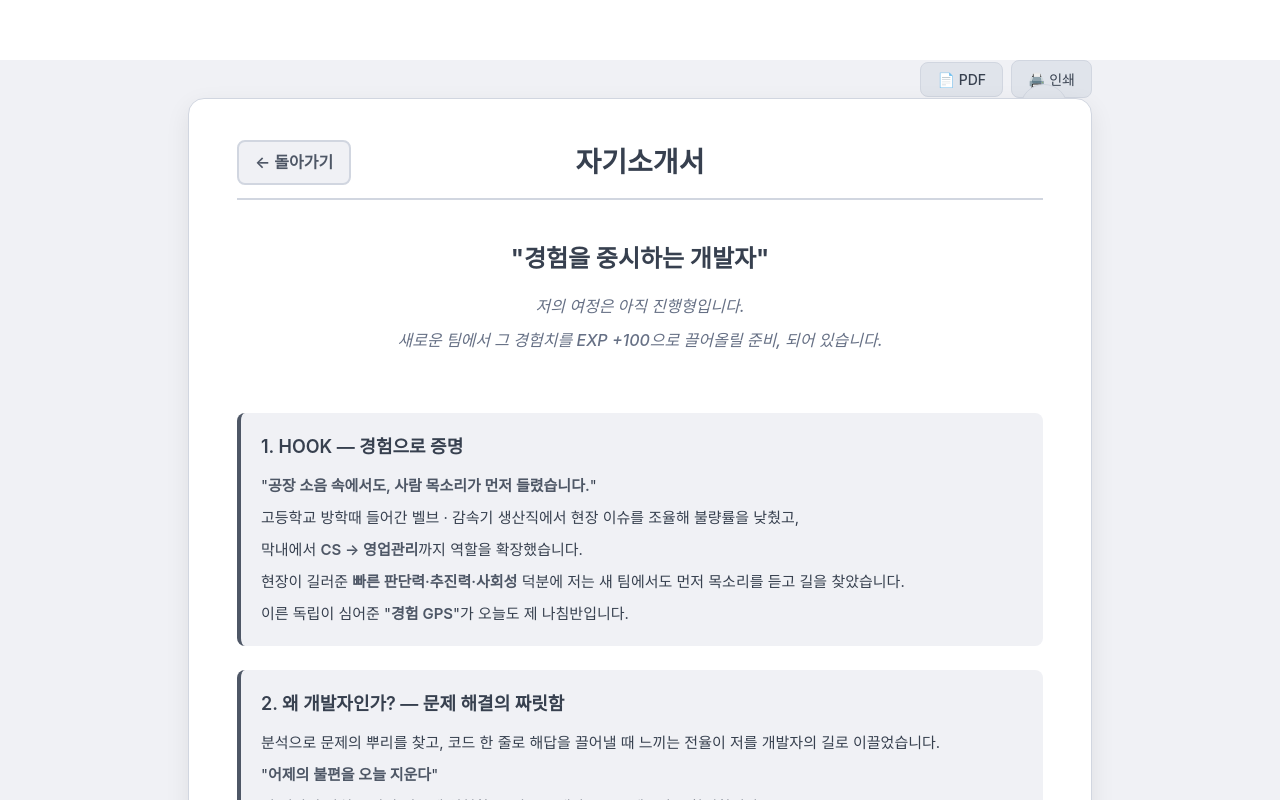
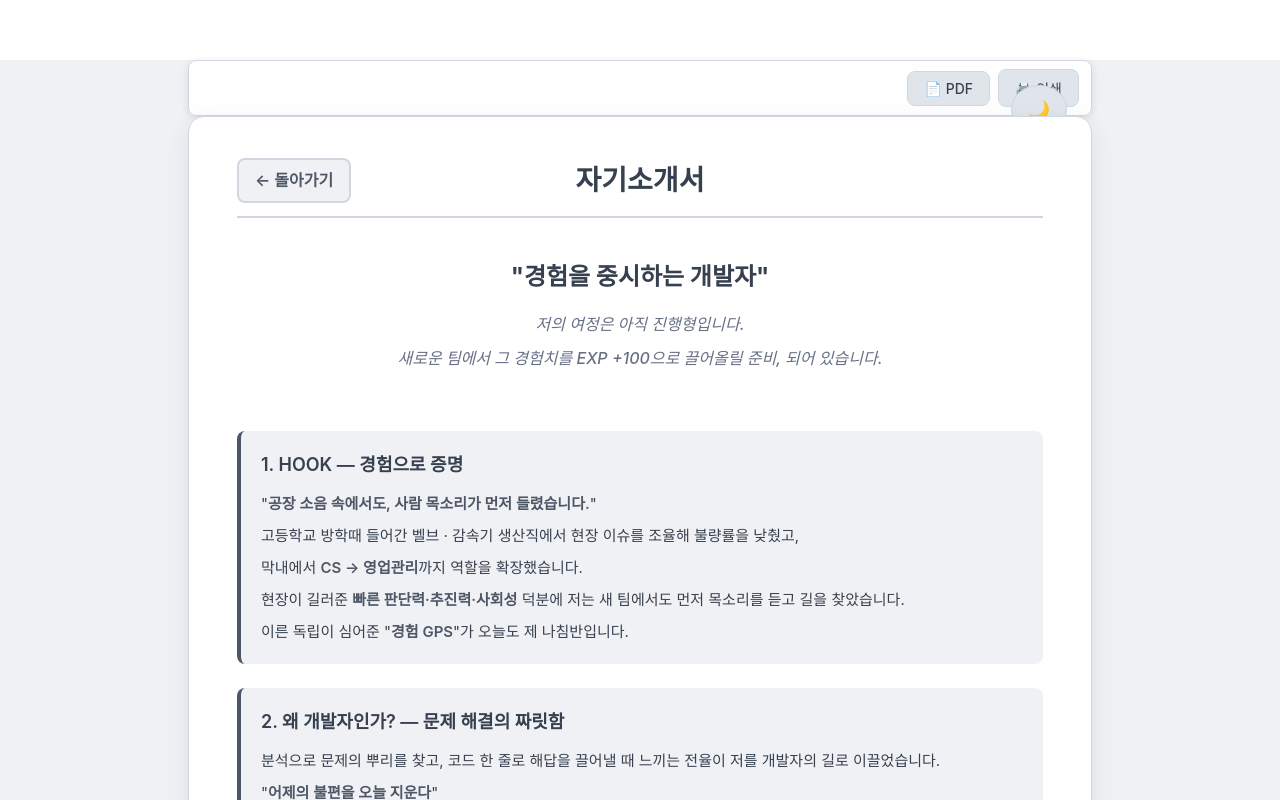
Before and after one commit to noooopa/kim-hoyoung-resume, a React (Vite) app: page /#/statement in a window 1280 px wide. Shown: the top 800 px of the page. Built offline with nearby package versions, Linux system fonts and the light colour scheme; a web font is replaced by a local one.

Commit message:
UI 개선: PDF/인쇄/테마 버튼 스타일 통일 및 한 블록으로 묶기

```diff
--- a/src/App.css
+++ b/src/App.css
@@ -78,28 +78,26 @@ body.dark-theme {
   align-items: center;
   gap: 8px;
   margin-bottom: 0;
-  padding: 0;
+  padding: 8px 12px;
   flex-wrap: nowrap;
   flex-direction: row;
+  background: rgba(255, 255, 255, 0.9);
+  backdrop-filter: blur(10px);
+  border-radius: var(--radius-sm);
+  box-shadow: 0 2px 8px rgba(0, 0, 0, 0.1);
+  border: 1px solid var(--light-border);
 }
 
 
 
 
 
-/* 테마 토글 버튼 */
+/* 테마 토글 버튼 특별 스타일 */
 .theme-toggle {
-  background: var(--light-bg-tertiary);
-  border: 1px solid var(--light-border);
-  border-radius: 50%;
-  width: 48px;
-  height: 48px;
-  font-size: 18px;
-  cursor: pointer;
-  transition: var(--transition);
-  display: flex;
-  align-items: center;
-  justify-content: center;
+  border-radius: var(--radius-sm);
+  width: auto;
+  height: auto;
+  font-size: 14px;
   flex-shrink: 0;
 }
 
@@ -114,9 +112,10 @@ body.dark-theme {
   box-shadow: 0 4px 12px rgba(0,0,0,0.15);
 }
 
-/* PDF 및 인쇄 버튼 */
+/* 모든 버튼 공통 스타일 */
 .pdf-button,
-.print-button {
+.print-button,
+.theme-toggle {
   background: var(--light-bg-tertiary);
   border: 1px solid var(--light-border);
   border-radius: var(--radius-sm);
@@ -134,14 +133,16 @@ body.dark-theme {
 }
 
 .dark-theme .pdf-button,
-.dark-theme .print-button {
+.dark-theme .print-button,
+.dark-theme .theme-toggle {
   background: var(--dark-bg-tertiary);
   border-color: var(--dark-border);
   color: var(--dark-text-primary);
 }
 
 .pdf-button:hover,
-.print-button:hover {
+.print-button:hover,
+.theme-toggle:hover {
   transform: scale(1.05);
   box-shadow: 0 4px 12px rgba(0,0,0,0.15);
   background: var(--light-accent);
@@ -149,7 +150,8 @@ body.dark-theme {
 }
 
 .dark-theme .pdf-button:hover,
-.dark-theme .print-button:hover {
+.dark-theme .print-button:hover,
+.dark-theme .theme-toggle:hover {
   background: var(--dark-accent);
   color: var(--dark-bg-primary);
 }
--- a/src/App.jsx
+++ b/src/App.jsx
@@ -65,7 +65,7 @@ function Resume() {
               <p><strong>Name:</strong> 김효영 (Kim Hyo Young)</p>
               <p><strong>Phone:</strong> 010-9553-6280</p>
               <p><strong>Email:</strong> gydud1477@naver.com</p>
-              <p><strong>Address:</strong> 서울 관악구 문성로로</p>
+              <p><strong>Address:</strong> 서울 관악구 문성로</p>
               <p><strong>GitHub:</strong> <a href="https://github.com/noooopa" target="_blank" rel="noopener noreferrer">github.com/noooopa</a></p>
             </div>
           </div>
```
